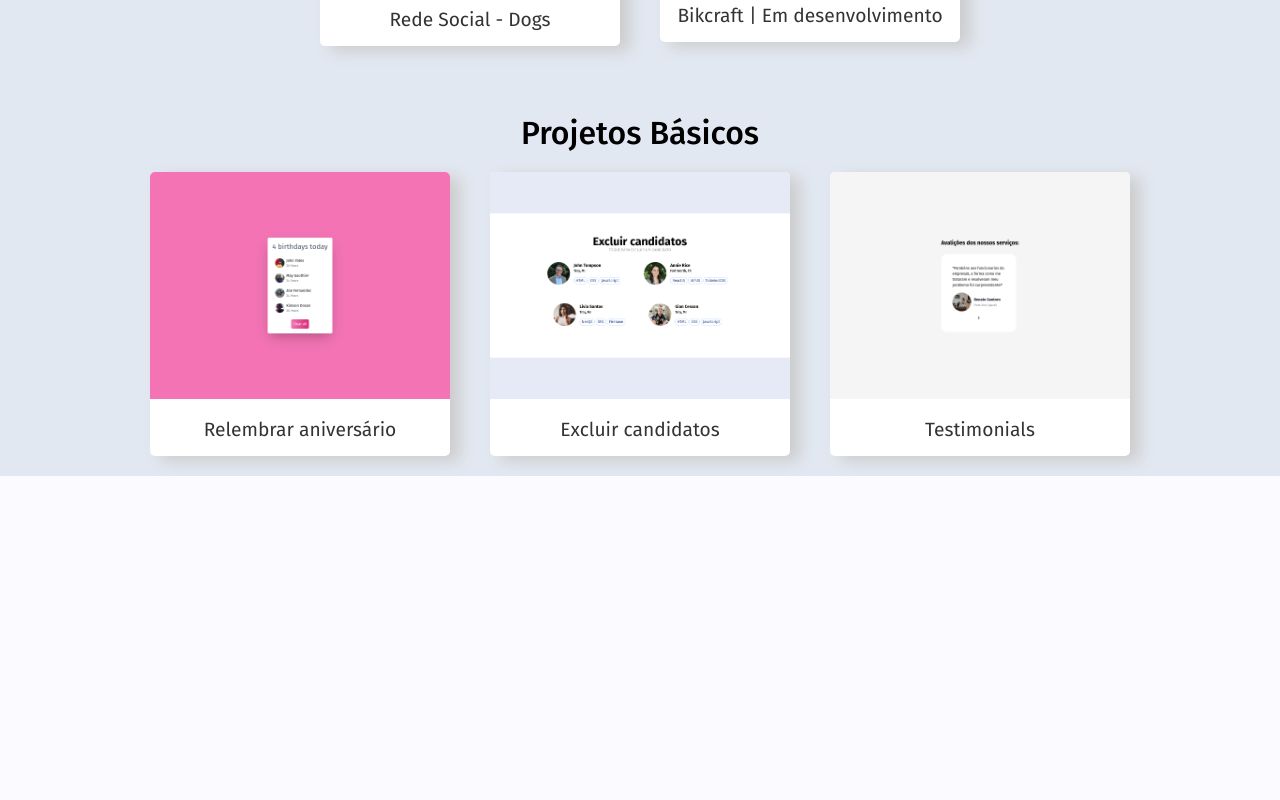
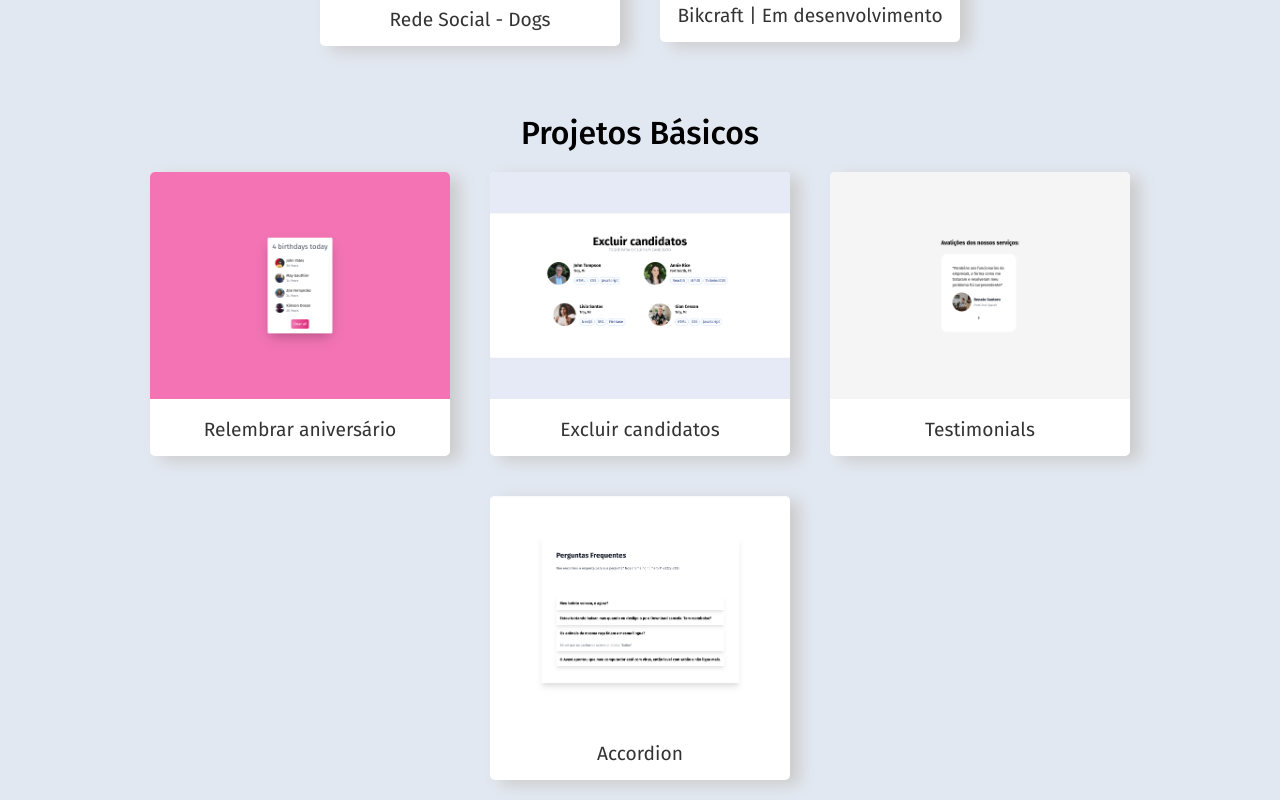
Before and after one commit to WellSantos-Dev/Portfolio, a React (Create React App) app: page /projetos in a window 1280 px wide. Shown: the part 647-1447 px from the top of the page. Before the commit the page ends 1123 px from the top, so only its background shows below. Built offline with nearby package versions, Linux system fonts and the light colour scheme.

Commit message:
Adicionando projeto Accordion

```diff
--- a/src/components/Items/dataProjects.js
+++ b/src/components/Items/dataProjects.js
@@ -1,6 +1,7 @@
 import imageBirthday from '../../assets/project-photo/simpleProjects/birthday-list.png'
 import excludeCandidates from '../../assets/project-photo/simpleProjects/exclude.png'
 import testimonials from '../../assets/project-photo/simpleProjects/testimonials.png'
+import questions from '../../assets/project-photo/simpleProjects/questions.png'
 import imageDogs from '../../assets/project-photo/dogs.png'
 import imageBikcraft from '../../assets/project-photo/bikcraft.png'
 
@@ -25,6 +26,12 @@ export default [
       url: 'https://testimonial-eight.vercel.app/',
       image: `${testimonials}`,
     },
+    {
+      id: 4,
+      name: 'Accordion',
+      url: 'https://accordion-beta-lyart.vercel.app/',
+      image: `${questions}`,
+    },
   ],
     // PROJETOS GRANDES
   [
```
Also changed, not shown: src/assets/project-photo/simpleProjects/questions.png (added).
